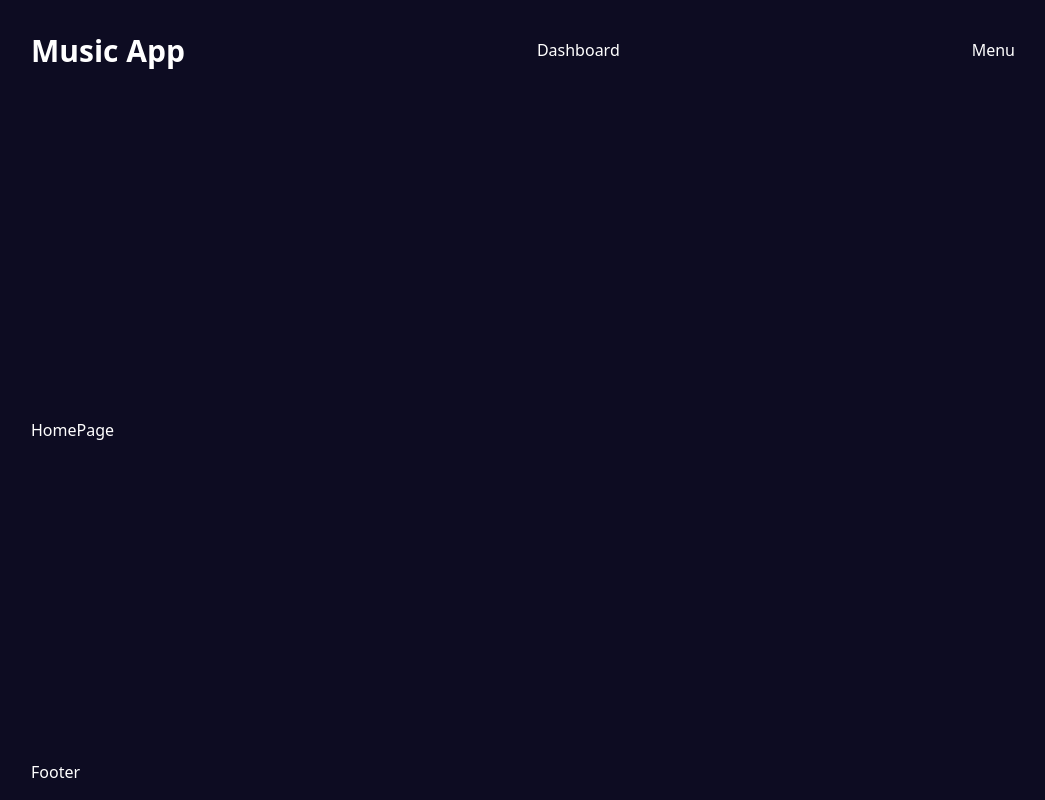
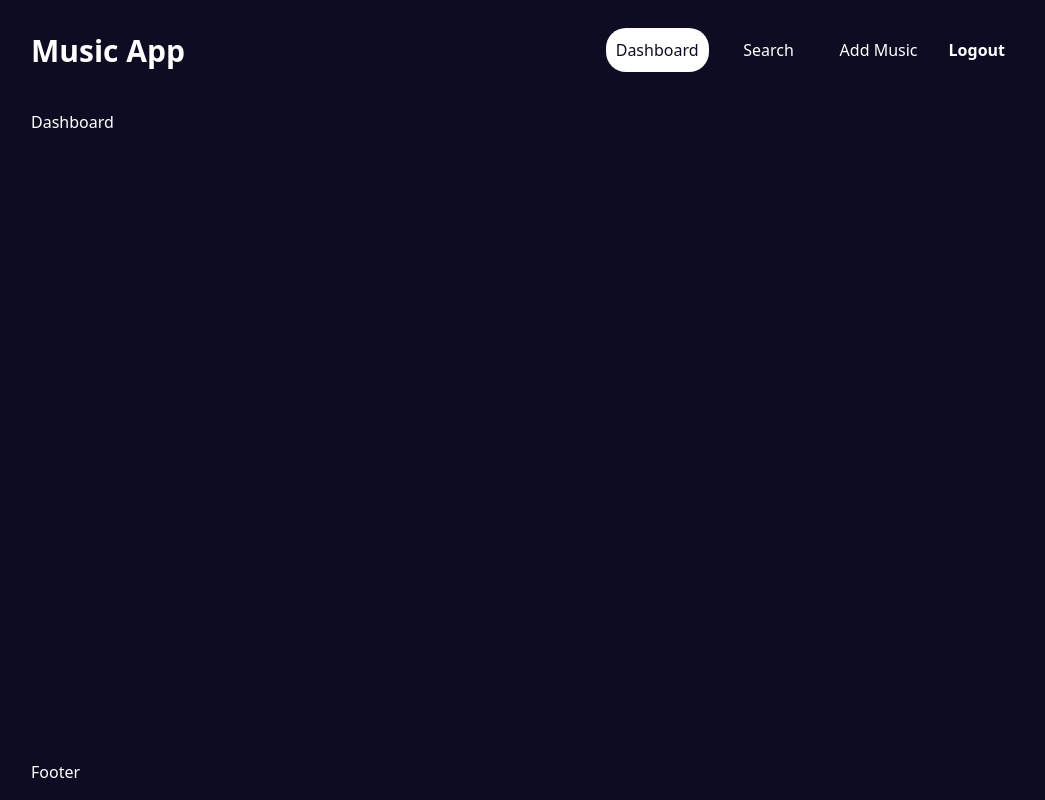
Before and after one commit to victorekpo/music-app, a Next.js app: page / in a window 1280 px wide. Shown: the whole page, without its empty margins (117-1162 px from the left). Built offline with nearby package versions, Linux system fonts and the light colour scheme.

Commit message:
update UI

```diff
--- /dev/null
+++ b/src/app/layout.module.css
@@ -0,0 +1,3 @@
+.pageContainer {
+    min-height: 80vh;
+}
--- a/src/app/layout.tsx
+++ b/src/app/layout.tsx
@@ -3,6 +3,7 @@ import { Inter } from "next/font/google";
 import { Navbar } from "@/components/Navbar";
 import { Footer } from "@/components/Footer";
 import '@/styles/globals.css';
+import style from './layout.module.css';
 
 const inter = Inter({ subsets: ["latin"] });
 
@@ -20,7 +21,9 @@ export default function RootLayout({
     <html lang="en">
       <body className="container">
       <Navbar />
-      {children}
+      <div className={style.pageContainer}>
+        {children}
+      </div>
       <Footer />
       </body>
     </html>
--- a/src/app/page.tsx
+++ b/src/app/page.tsx
@@ -1,7 +1,7 @@
 const HomePage = () => {
   return (
     <>
-      <div className=''>HomePage</div>
+      <div className=''>Dashboard</div>
     </>
   )
 }
--- a/src/components/Footer.tsx
+++ b/src/components/Footer/index.tsx
@@ -1,7 +1,7 @@
 export const Footer = () => {
   return (
-    <>
+    <div>
       Footer
-    </>
-  )
+    </div>
+  );
 };
--- a/src/components/Menu.tsx
+++ /dev/null
@@ -1,9 +0,0 @@
-'use client'
-
-export const Menu = () => {
-  return (
-    <>
-      Menu
-    </>
-  )
-};
--- /dev/null
+++ b/src/components/Navbar/Links/NavLink/index.tsx
@@ -0,0 +1,22 @@
+'use client'
+
+import styles from './navbarlink.module.css';
+import Link from "next/link";
+import { usePathname } from "next/navigation";
+
+export const NavLink = ({ item }) => {
+  const pathName = usePathname();
+
+  return (
+    <Link
+      href={item.path}
+      className={
+      `${styles.container} ${
+        pathName === item.path && styles.active
+        }`
+      }
+    >
+      {item.title}
+    </Link>
+  )
+};
--- /dev/null
+++ b/src/components/Navbar/Links/NavLink/navbarlink.module.css
@@ -0,0 +1,12 @@
+.container {
+    min-width: 100px;
+    padding: 10px;
+    border-radius: 20px;
+    font-weight: 500;
+    text-align: center;
+}
+
+.active {
+    background-color: white;
+    color: var(--bg);
+}
--- /dev/null
+++ b/src/components/Navbar/Links/index.tsx
@@ -0,0 +1,42 @@
+'use client'
+
+import styles from './links.module.css';
+import { menuLinks } from './links';
+import { NavLink } from "@/components/Navbar/Links/NavLink";
+import { useState } from "react";
+
+export const Links = () => {
+  const [ open, setOpen ] = useState(false);
+  const links = menuLinks;
+
+  const session = true;
+  // const isAdmin = true;
+  // const adminLink = false;
+
+  return (
+    <div className={ styles.container }>
+      <div className={ styles.links }>
+        { links.map(link => {
+          return <NavLink item={ link } key={ link.title }/>
+        }) }
+        { session ? (
+          <>
+            {/*{ isAdmin && adminLink && <NavLink item={ { title: "Admin", path: "/admin" } }/> }*/}
+            <button className={ styles.logout }>Logout</button>
+          </>
+        ) : (
+          <NavLink item={ { title: "Login", path: "/login" } }/>
+        )
+        }
+      </div>
+      <button className={styles.menuButton} onClick = {() => setOpen(!open)}>Menu</button>
+      { open && (
+          <div className={styles.mobileLinks}>
+          {links.map(link =>
+            <NavLink item={link} key={link.title} />
+          )}
+          </div>
+        )}
+    </div>
+  )
+};
--- /dev/null
+++ b/src/components/Navbar/Links/links.module.css
@@ -0,0 +1,41 @@
+.links {
+    display: flex;
+    align-items: center;
+    gap: 10px;
+}
+
+.logout {
+    padding: 10px;
+    cursor: pointer;
+    font-weight: bold;
+}
+
+.menuButton, .mobileLinks {
+    display:none;
+}
+
+@media (max-width: 768px) {
+    .links {
+        display: none;
+    }
+
+    .menuButton {
+        display: block;
+        cursor: pointer;
+    }
+    .mobileLinks {
+        position: absolute;
+        top: 100px;
+        right: 0;
+        width: 50%;
+        height: calc(100vh - 100px);
+        /*background-color: var(--bg);*/
+        background-color: rebeccapurple;
+        display: flex;
+        flex-direction: column;
+        align-items: center;
+        justify-content: center;
+        gap: 10px;
+        transition: height 0.5s ease-in-out;
+    }
+}
--- /dev/null
+++ b/src/components/Navbar/Links/links.ts
@@ -0,0 +1,14 @@
+export const menuLinks = [
+  {
+    title: "Dashboard",
+    path: "/",
+  },
+  {
+    title: "Search",
+    path: "/about",
+  },
+  {
+    title: "Add Music",
+    path: "/contact",
+  }
+];
--- a/src/components/Navbar/index.tsx
+++ b/src/components/Navbar/index.tsx
@@ -1,14 +1,11 @@
-import Link from "next/link";
-import { Menu } from "@/components/Menu";
+import { Links } from "@/components/Navbar/Links";
 import styles from './navbar.module.css';
 
 export const Navbar = () => {
   return (
     <div className={styles.container}>
       <div className={styles.logo}>Music App</div>
-      {/* Mobile */}
-      <Link href="/">Dashboard</Link>
-      <Menu/>
+      <div><Links /></div>
     </div>
-  )
+  );
 };
```
